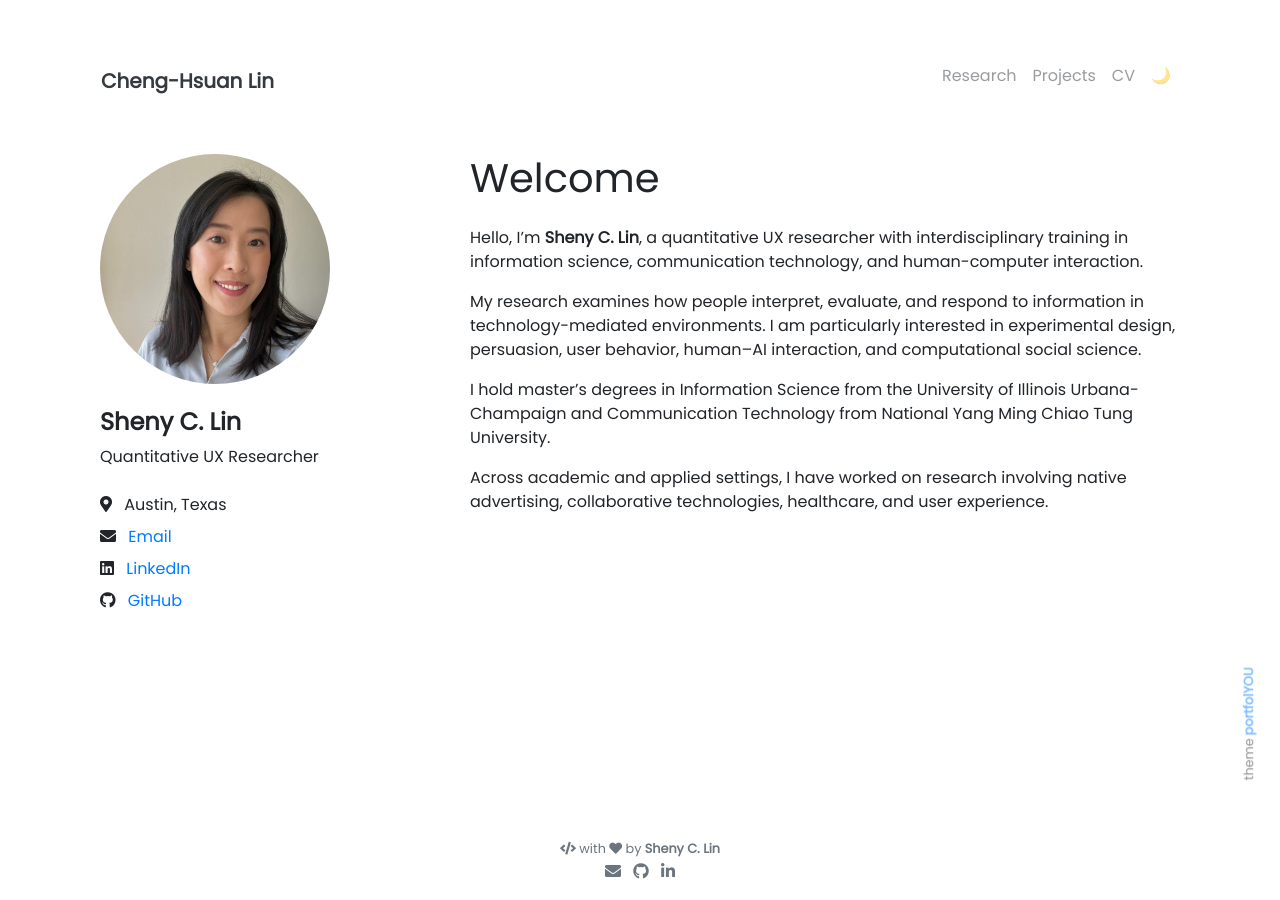
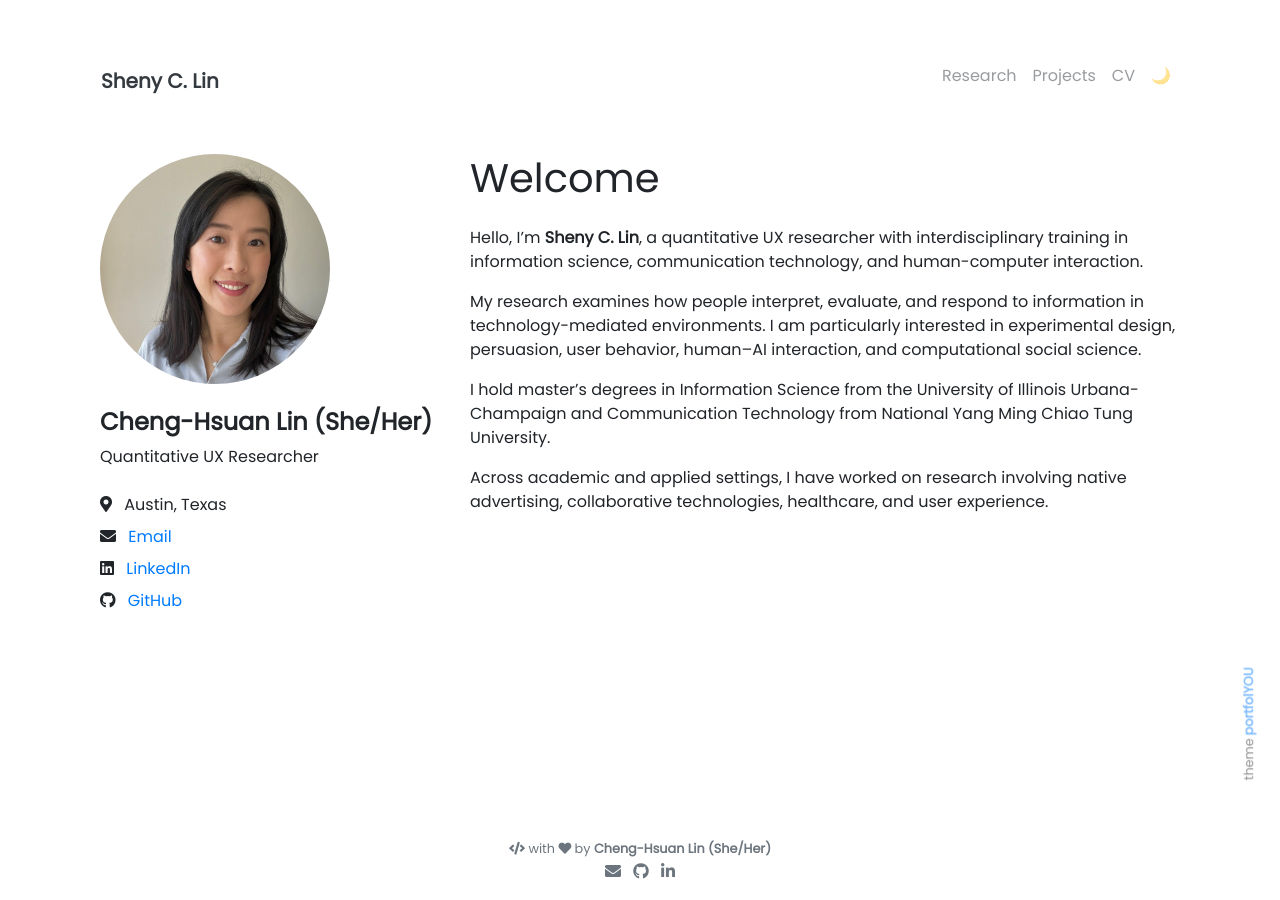
Before and after one commit to shenylin/shenylin.github.io, a Jekyll site: the page built from pages/index.md, in a window 1280 px wide. Built offline with Jekyll 4.4.1, drawn with Linux system fonts in a browser that asks for light colours; nearby versions of some CDN libraries.

Commit message:
Update _config.yml

```diff
--- a/_config.yml
+++ b/_config.yml
@@ -5,7 +5,7 @@
 # NOTE: it looks like you need to rebuild + repush everytime you update this _config.yml file
 
 ### Site Settings ###
-title               : Cheng-Hsuan Lin
+title               : Sheny C. Lin
 description         : >-
                       I am a UX Researcher with a background in Information Science and Communication Technology
 baseurl             : ""   # Change to empty quotes if you are hosting your site at <your-username>.github.io directly,
@@ -34,7 +34,7 @@ nav_exclude:                                            # The following paths ar
 
 ### Author Info ###
 author:
-  name              : Sheny C. Lin
+  name              : Cheng-Hsuan Lin (She/Her)
   image             : assets/pngs/Professional_headshot_2023.jpeg
 #  behance           : your_username
 # dribbble          : your_username
```
